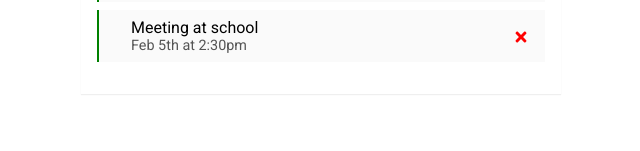
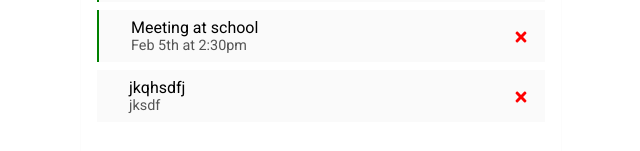
Before and after one commit to devkhaldi/task-manager, a React (Create React App) app: page / in a window 1280 px wide. Shown: the part 249-400 px from the top of the page, without its empty margins (319-959 px from the left). Built offline with nearby package versions, Linux system fonts and the light colour scheme; data requests are answered from the project's data file.

Commit message:
Save task

```diff
--- a/db.json
+++ b/db.json
@@ -11,6 +11,12 @@
       "title": "Meeting at school",
       "date": "Feb 5th at 2:30pm",
       "reminder": true
+    },
+    {
+      "title": "jkqhsdfj",
+      "date": "jksdf",
+      "reminder": false,
+      "id": 3
     }
   ]
 }
--- a/src/App.js
+++ b/src/App.js
@@ -8,7 +8,7 @@ function App() {
     const [tasks, setTasks] = useState([])
 
     // Add task form state
-    const [formTask, setFormTask] = useState({ id: tasks.length, title: '', date: '', reminder: false })
+    const [formTask, setFormTask] = useState({ title: '', date: '', reminder: false })
 
     useEffect(() => {
         axios
@@ -32,6 +32,10 @@ function App() {
     }
     const addTask = () => {
         if (formTask.title && formTask.date) {
+            axios
+                .post('http://localhost:5000/tasks', formTask)
+                .then(res => console.log(res))
+                .catch(err => console.log(err))
             setFormTask({ ...formTask, id: formTask.id + 1, title: '', date: '' })
         }
     }
```
